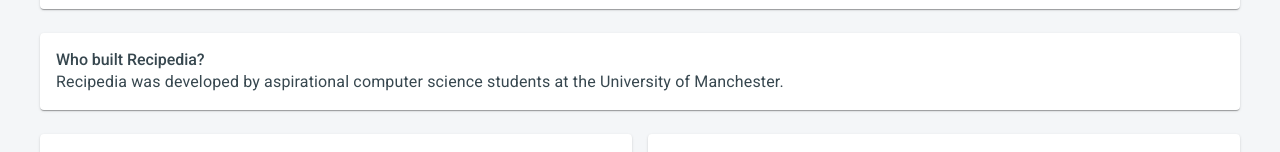
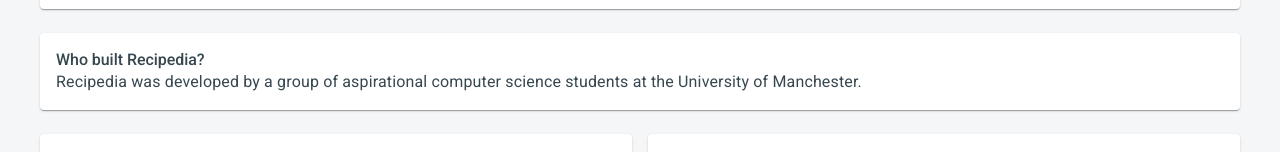
Before and after one commit to W8-Recipedia/Recipedia, a React (Create React App) app in the folder client/: page /faq in a window 1280 px wide. Shown: the part 160-312 px from the top of the page. Built offline with nearby package versions, Linux system fonts and the light colour scheme.

Commit message:
Updates creation credits

```diff
--- a/client/src/pages/faq/index.js
+++ b/client/src/pages/faq/index.js
@@ -78,7 +78,7 @@ const FAQView = () => {
               <Card>
                 <CardHeader
                   title="Who built Recipedia?"
-                  subheader="Recipedia was developed by aspirational computer science students at the University of Manchester."
+                  subheader="Recipedia was developed by a group of aspirational computer science students at the University of Manchester."
                 />
               </Card>
             </Box>
```
